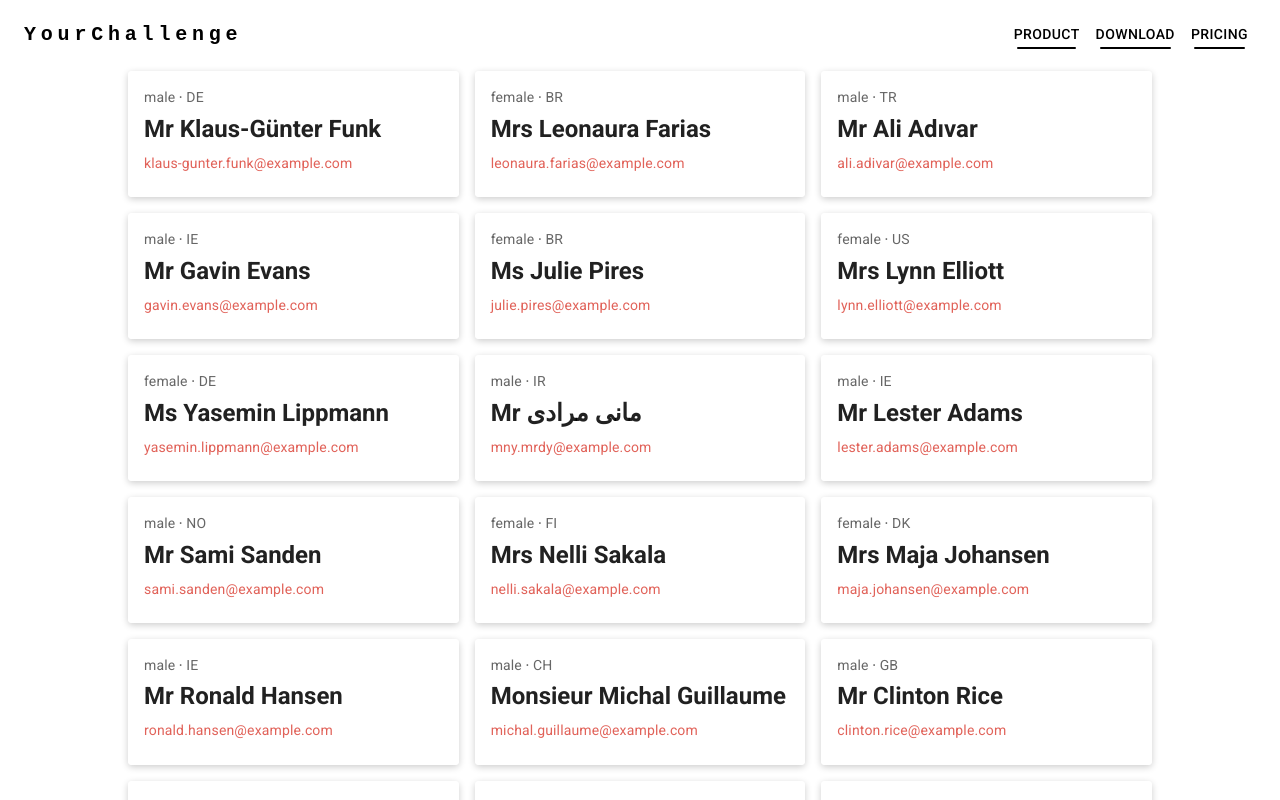
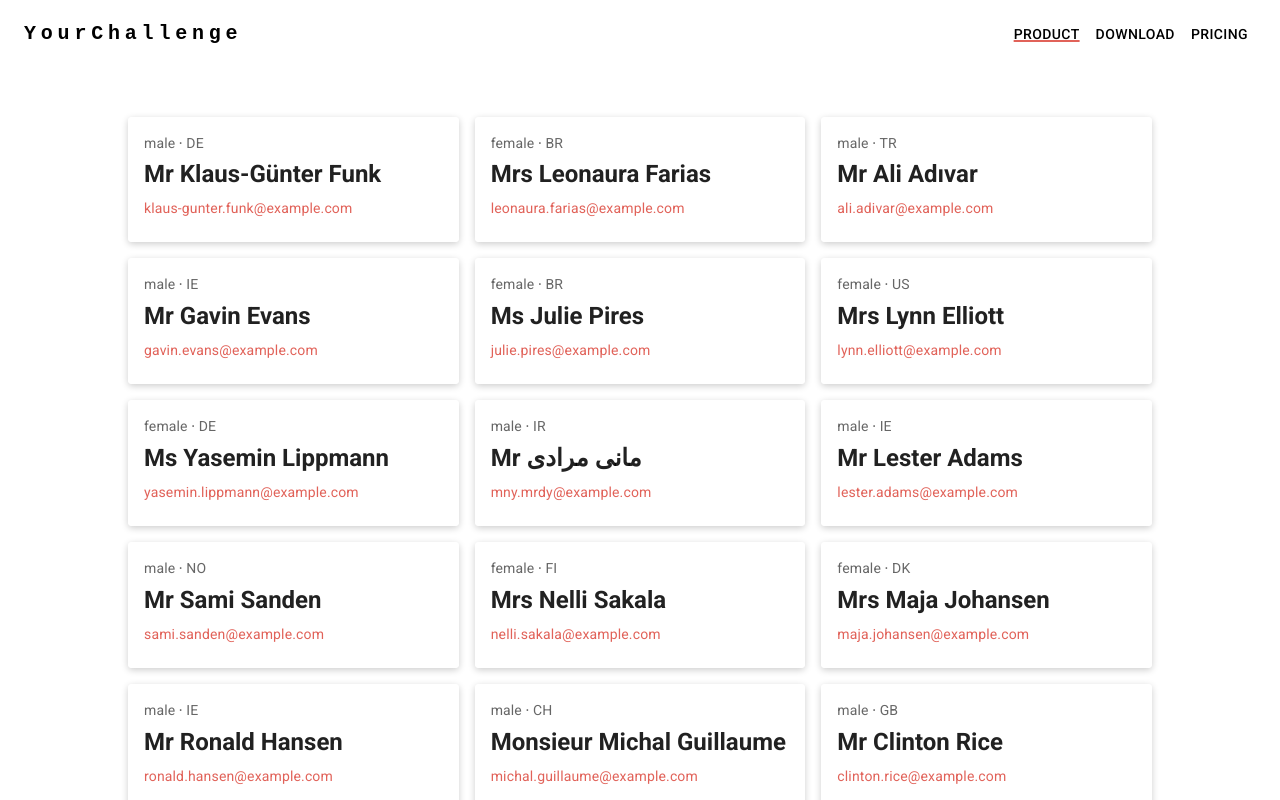
Before and after one commit to Abhinav4279/users-grid-panel, a React (Create React App) app: page / in a window 1280 px wide. Shown: the top 800 px of the page. Built offline with nearby package versions, Linux system fonts and the light colour scheme.

Commit message:
Add selected menu underline

```diff
--- a/src/components/Navbar.jsx
+++ b/src/components/Navbar.jsx
@@ -31,6 +31,7 @@ const Navbar = () => {
         background: 'transparent',
         color: 'black',
         boxShadow: 'none',
+        mb: '3rem'
     }}>
       <Container maxWidth="xl">
         {/* Mobile first */}
@@ -56,9 +57,6 @@ const Navbar = () => {
           <Box sx={{ flexGrow: 1, display: { xs: 'flex', md: 'none' } }}>
             <IconButton
               size="large"
-              aria-label="account of current user"
-              aria-controls="menu-appbar"
-              aria-haspopup="true"
               onClick={handleOpenNavMenu}
               color="inherit"
             >
@@ -100,7 +98,6 @@ const Navbar = () => {
               mr: 2,
               display: { xs: 'flex', md: 'none' },
               flexGrow: 1,
-              fontFamily: 'monospace',
               fontWeight: 700,
               letterSpacing: '.3rem',
               color: 'inherit',
@@ -111,14 +108,15 @@ const Navbar = () => {
           </Typography>
           <Box sx={{ flexGrow: 1, display: { xs: 'none', md: 'flex', justifyContent: 'flex-end' } }}>
             {pages.map((page) => (
-              <Button
+                <Button
                 variant='text'
                 key={page}
                 onClick={handleCloseNavMenu}
-                sx={{ my: 2, color: 'inherit', display: 'block', }}
+                sx={{ my: 2, color: 'inherit', display: 'block',
+                  textDecoration: (page === 'Product'? 'underline #E16259 0.15rem': 'none')
+                }}
               >
                 {page}
-                <Box sx={{background: 'black', height: '0.15rem', width: '90%', margin: 'auto', borderRadius: '5rem'}}/>
               </Button>
             ))}
           </Box>
```
